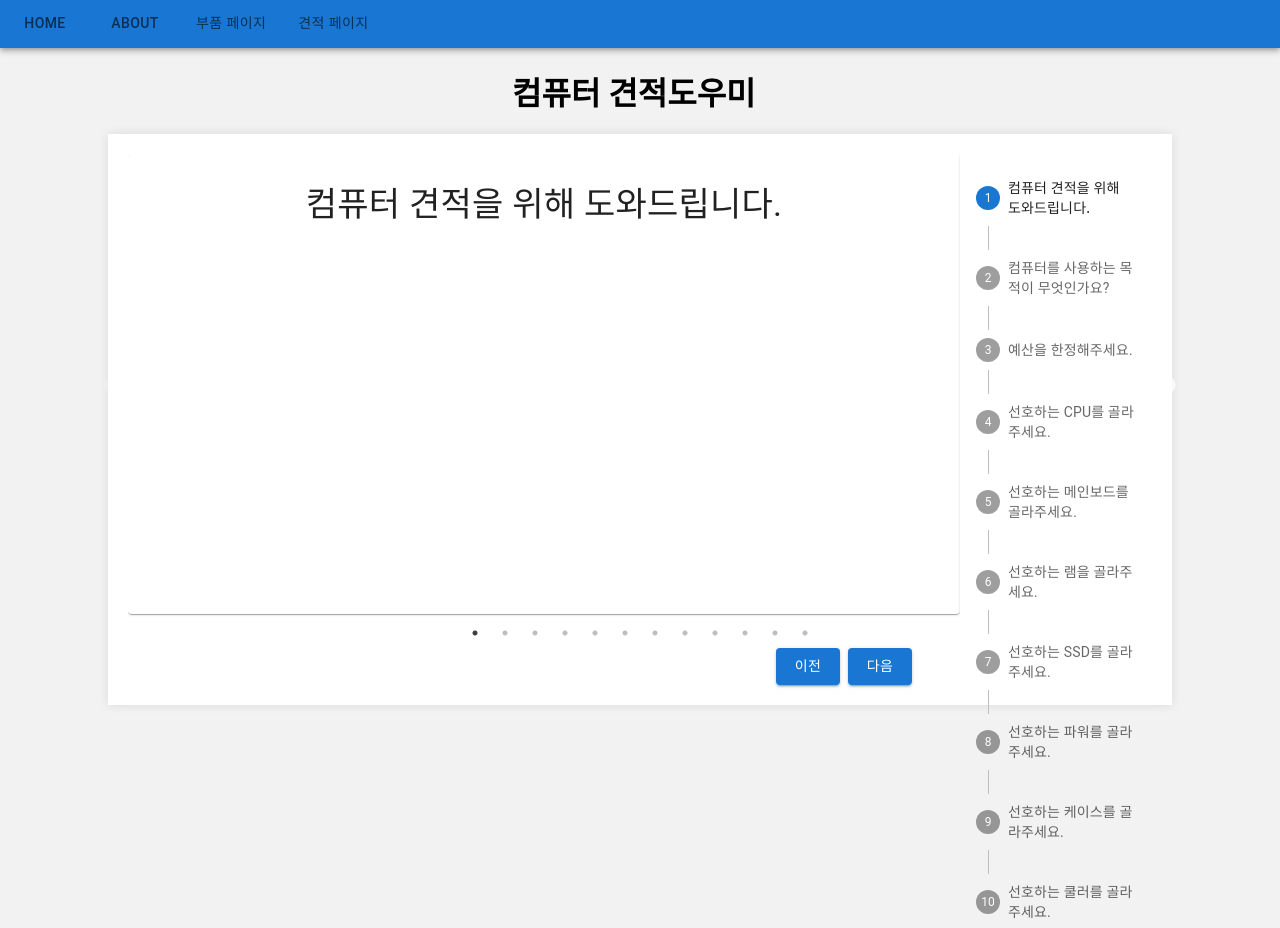
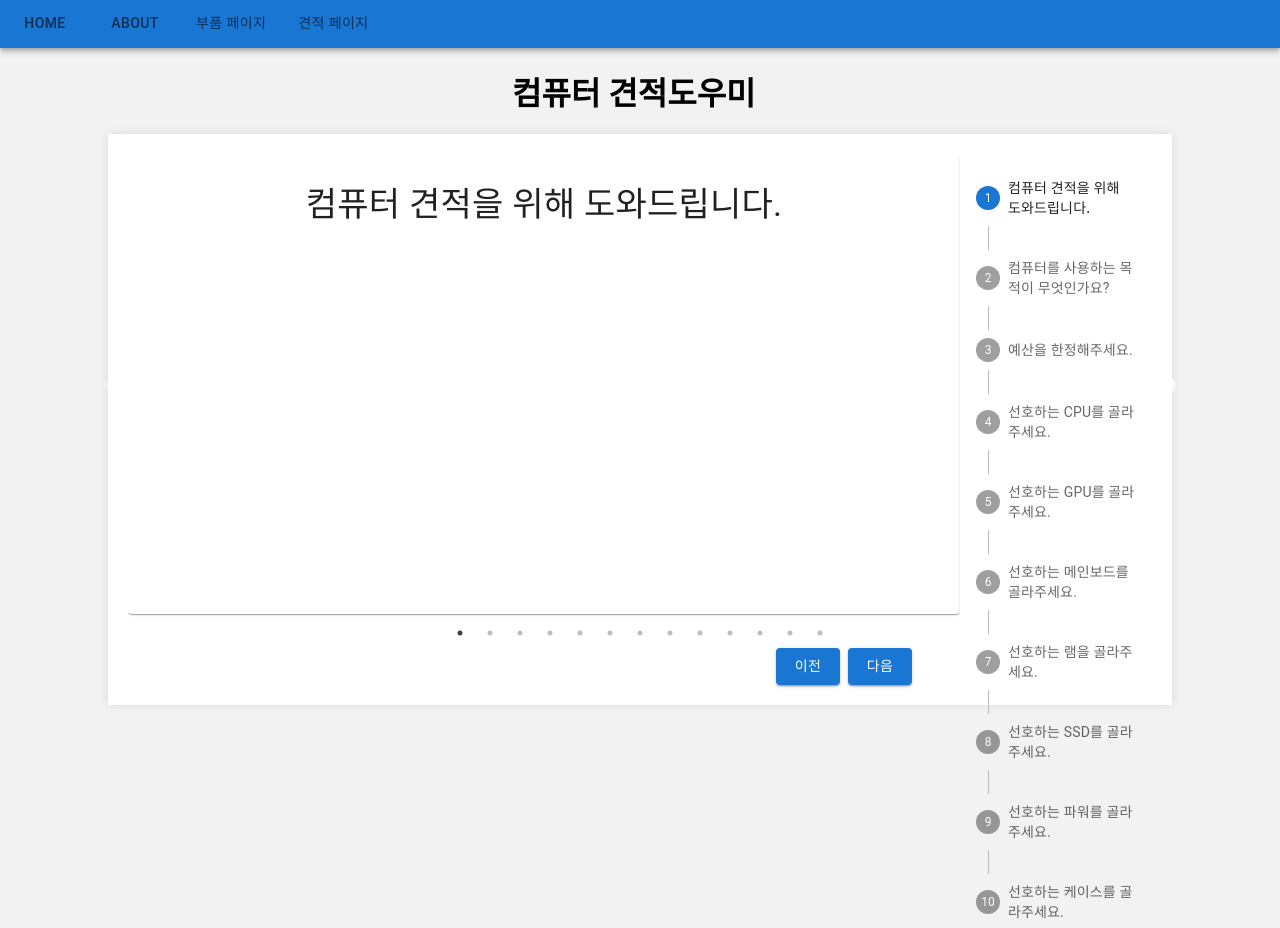
Before and after one commit to suhunPark38/WF1-React_Beginners, a React (Create React App) app in the folder react-project/: page / in a window 1280 px wide. Shown: the top 928 px of the page. Built offline with nearby package versions, Linux system fonts and the light colour scheme.

Commit message:
Gpu 부품 페이지 및 설문 단계에 추가

```diff
--- a/react-project/src/components/Carousel.js
+++ b/react-project/src/components/Carousel.js
@@ -12,13 +12,14 @@ import {Button} from '@mui/material';
 const Carousel = () => {
 
 
-  const resetSelectedOptions = Array(8).fill('');
+  const resetSelectedOptions = Array(9).fill('');
   const sliderRef = useRef(null);
   const [activeStep, setActiveStep] = useState(0);
   const [selectedRadioGroups, setSelectedRadioGroups] = useState(resetSelectedOptions);
   const [budgetSliderValue, setBudgetSliderValue] = useState(100);
   const [options, setOptions] = useState({
     Cpu: [],
+    Gpu: [],
     Motherboard: [],
     Ram: [],
     SSD: [],
@@ -37,12 +38,13 @@ const Carousel = () => {
     },
     { name: '예산을 한정해주세요.', sliderValue: budgetSliderValue },
     { name: '선호하는 CPU를 골라주세요.', radioGroup: 'group2', options: options.Cpu },
-    { name: '선호하는 메인보드를 골라주세요.', radioGroup: 'group3', options:  options.Motherboard },
-    { name: '선호하는 램을 골라주세요.', radioGroup: 'group4', options: options.Ram },
-    { name: '선호하는 SSD를 골라주세요.', radioGroup: 'group5', options: options.SSD },
-    { name: '선호하는 파워를 골라주세요.', radioGroup: 'group6', options: options.Power },
-    { name: '선호하는 케이스를 골라주세요.', radioGroup: 'group7', options: options.Case },
-    { name: '선호하는 쿨러를 골라주세요.', radioGroup: 'group8', options: options.Cooler },
+    { name: '선호하는 GPU를 골라주세요.', radioGroup: 'group3', options: options.Gpu },
+    { name: '선호하는 메인보드를 골라주세요.', radioGroup: 'group4', options:  options.Motherboard },
+    { name: '선호하는 램을 골라주세요.', radioGroup: 'group5', options: options.Ram },
+    { name: '선호하는 SSD를 골라주세요.', radioGroup: 'group6', options: options.SSD },
+    { name: '선호하는 파워를 골라주세요.', radioGroup: 'group7', options: options.Power },
+    { name: '선호하는 케이스를 골라주세요.', radioGroup: 'group8', options: options.Case },
+    { name: '선호하는 쿨러를 골라주세요.', radioGroup: 'group9', options: options.Cooler },
 
     {name: '호환성 검사 단계입니다.'},
     {name: '완성'},
@@ -71,7 +73,7 @@ const Carousel = () => {
 
   const handleRadioChange = (event, group) => {
     const selectedOption = event.target.value;
-    const groupIndex = parseInt(group.replace('group', ''), 10) - 1;
+    const groupIndex = parseInt(group.replace('group', ''), 11) - 1;
 
   if (group === 'group1') {
     //이게 필요한 이유 다시 앞으로 가서 사용 목적을 변경했을 때
@@ -114,6 +116,7 @@ const Carousel = () => {
   setOptions((prevOptions) => ({
           ...prevOptions,
           Cpu: applyOptionsByType('CPU', maxPrice),
+          Gpu: applyOptionsByType('gpu', maxPrice),
           Motherboard: applyOptionsByType('메인보드', maxPrice),
           Ram: applyOptionsByType('램', maxPrice),
           SSD: applyOptionsByType('SSD', maxPrice),
@@ -141,7 +144,7 @@ const Carousel = () => {
   if (activeStep === 1 && selectedRadioGroups[activeStep - 1] === '') {
     return true;
   }
-  if ((activeStep >= 3 && activeStep <= 9) && selectedRadioGroups[activeStep - 2] === '') {
+  if ((activeStep >= 3 && activeStep <= 10) && selectedRadioGroups[activeStep - 2] === '') {
     return true;
   }
   return false;
--- a/react-project/src/components/ProgressBar.js
+++ b/react-project/src/components/ProgressBar.js
@@ -10,7 +10,7 @@ useEffect(() => {
     setShowProgressBar(true); // 프로세스 바 보이기
     setSuccessMessage(false); // 성공 메시지 초기화
 
-    if (activeStep === 10) {
+    if (activeStep === 11) {
       const timer = setTimeout(() => {
          setShowProgressBar(false); // 프로세스 바 숨기기
          setSuccessMessage(true); // 성공 메시지 보이기
--- a/react-project/src/components/SearchFilter.js
+++ b/react-project/src/components/SearchFilter.js
@@ -24,6 +24,7 @@ const SearchFilter = ({
         <Select value={selectedType} onChange={onTypeChange}>
           <MenuItem value="">전체</MenuItem>
           <MenuItem value="CPU">CPU</MenuItem>
+          <MenuItem value="gpu">GPU</MenuItem>
           <MenuItem value="메인보드">메인보드</MenuItem>
           <MenuItem value="램">램</MenuItem>
           <MenuItem value="SSD">SSD</MenuItem>
--- a/react-project/src/components/StepContent.js
+++ b/react-project/src/components/StepContent.js
@@ -68,7 +68,7 @@ const StepContent = ({ index, item, activeStep, selectedRadioGroups, handleRadio
   return (
     <Paper style={styles.paper}>
       <Typography variant="h4">{item.name}</Typography>
-      {(index === 1 || (index >= 3 && index <= 9)) && (
+      {(index === 1 || (index >= 3 && index <= 10)) && (
         <RenderRadioGroup
           index={index}
           radioGroup={item}
@@ -79,8 +79,8 @@ const StepContent = ({ index, item, activeStep, selectedRadioGroups, handleRadio
         />
       )}
       {index === 2 && renderBudgetSlider()}
-      {index === 10 && renderProgressBar()}
-      {index === 11 && renderSelectedValues()}
+      {index === 11 && renderProgressBar()}
+      {index === 12 && renderSelectedValues()}
     </Paper>
   );
 };
```
